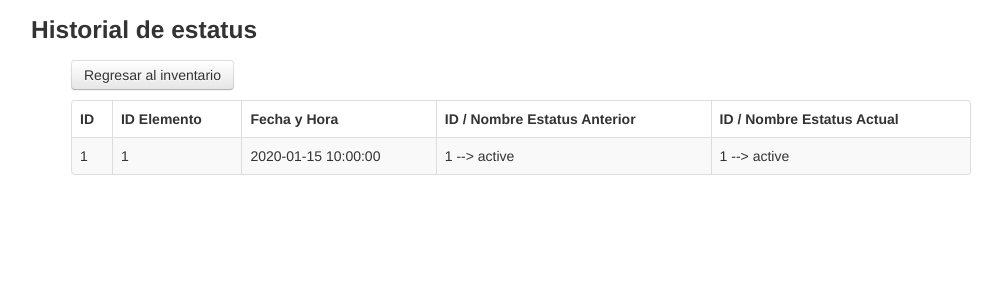
After one commit to AldoFA22/Laboratorio-Redes-DB, a PHP site: page /historial_estatus.php in a window 1280 px wide. The commit adds this page. Shown: the top 300 px of the page, without its empty margins (119-1121 px from the left). Run offline with PHP 8.4, Linux system fonts and the light colour scheme; tables that the repository leaves empty hold one stand-in row (values such as "Sample post").

Commit message:
trigger sobre historial agregado

```diff
--- /dev/null
+++ b/historial_estatus.php
@@ -0,0 +1,50 @@
+<!DOCTYPE html>
+<html lang="en">
+	<head>
+	    <meta 	charset="utf-8">
+	    <link   href="css/bootstrap.min.css" rel="stylesheet">
+	    <script src="js/bootstrap.min.js"></script>
+	</head>
+
+	<body>
+	    <div class="container">
+	    		<div class="row">
+	    			<h3>Historial de estatus</h3>
+	    		</div>
+				<div class="table-responsive container-fluid">
+					<p>
+                        <a href="index.php" class="btn btn-light">Regresar al inventario</a>
+					</p>
+
+					<table class="table table-striped table-bordered" class="table table-sm">
+			            <thead>
+			                <tr>
+			                	<th>ID</th>
+			                	<th>ID Elemento</th>
+	                        	<th>Fecha y Hora</th>
+								<th>ID / Nombre Estatus Anterior</th>
+								<th>ID / Nombre Estatus Actual</th>
+			                </tr>
+			            </thead>
+			            <tbody>
+			              	<?php
+						   	include 'database.php';
+						   	$pdo = Database::connect();
+						   	$sql = 'SELECT * FROM historial_estatus;';
+		 				   	foreach ($pdo->query($sql) as $row) {
+								echo '<tr width=200>';
+								echo '<td>'. $row['id_historial'] . '</td>';
+	    					  	echo '<td>'. $row['id_elemento'] . '</td>';
+	    					   	echo '<td>'. $row['hora_cambio'] . '</td>';
+								echo '<td>'. $row['id_estatus_old'] . ' --> ' . $row['nombre_estatus_old'] .'</td>';
+								echo '<td>'. $row['id_estatus_new'] . ' --> ' . $row['nombre_estatus_new'] .'</td>';
+							  	echo '</tr>';
+						    }
+						   	Database::disconnect();
+						  	?>
+					    </tbody>
+		            </table>
+	    	</div>
+	    </div> <!-- /container -->
+	</body>
+</html>
--- a/index.php
+++ b/index.php
@@ -17,6 +17,7 @@
 						<a href="caracteristicas/caracteristicas.php" class="btn btn-info">Lista de caracteristicas</a>
 						<a href="modelos_marcas.php" class="btn btn-info">Consultar modelos y marcas vigentes</a>
 						<a href="apartados/index.php" class="btn btn-info">Lista de apartados</a>
+						<a href="historial_estatus.php" class="btn btn-primary">Historial de estatus</a>
 					</p>
 
 					<table class="table table-striped table-bordered" class="table table-sm">
```
Also changed, not shown: tablas.sql (+11 -0 lines).
